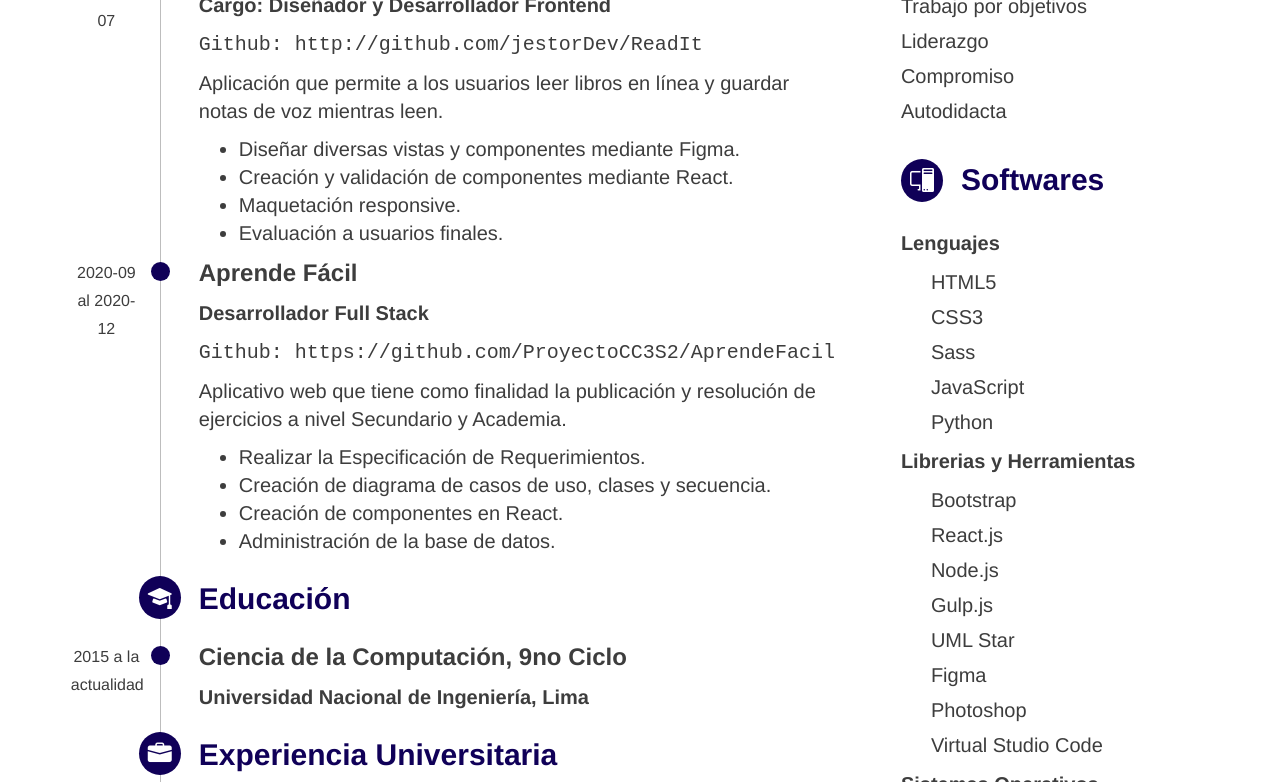
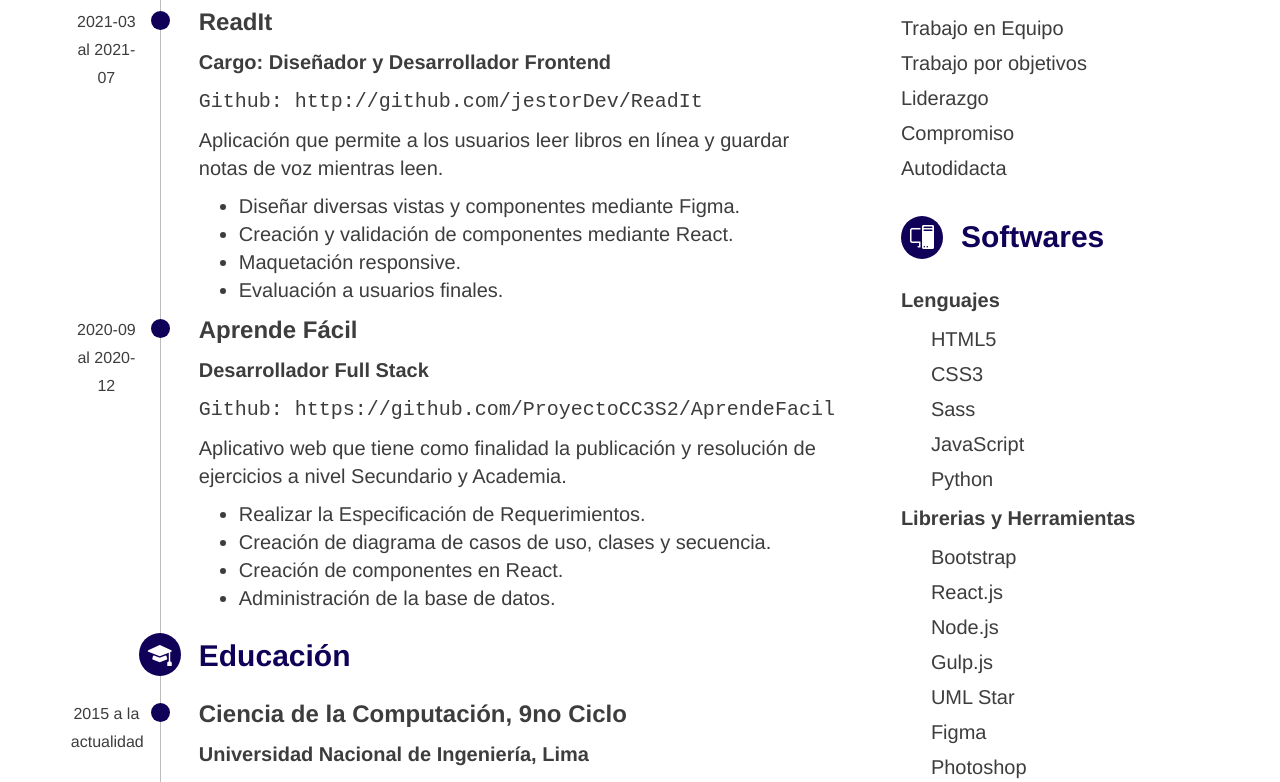
Before and after one commit to Sdann26/CV, a plain HTML site: page index.html in a window 1280 px wide. Shown: the part 605-1387 px from the top of the page. Drawn offline with nearby package versions, Linux system fonts and the light colour scheme.

Commit message:
Edit Margin

```diff
--- a/scss/main.scss
+++ b/scss/main.scss
@@ -17,7 +17,7 @@ body{
     grid-template-rows: 8% 92%;
     grid-template-columns: 35% 35% 30%;
     aspect-ratio: 210/297;
-    margin: 2cm 1cm;
+    margin: 3.5cm 1cm;
     font-family: 'Helvetica Neue',Helvetica,Arial,sans-serif;
     font-size: 20px;
     color: var(--secondary-color);
--- a/style.css
+++ b/style.css
@@ -14,7 +14,7 @@ body {
   grid-template-rows: 8% 92%;
   grid-template-columns: 35% 35% 30%;
   aspect-ratio: 210/297;
-  margin: 2cm 1cm;
+  margin: 3.5cm 1cm;
   font-family: "Helvetica Neue", Helvetica, Arial, sans-serif;
   font-size: 20px;
   color: var(--secondary-color);
```
